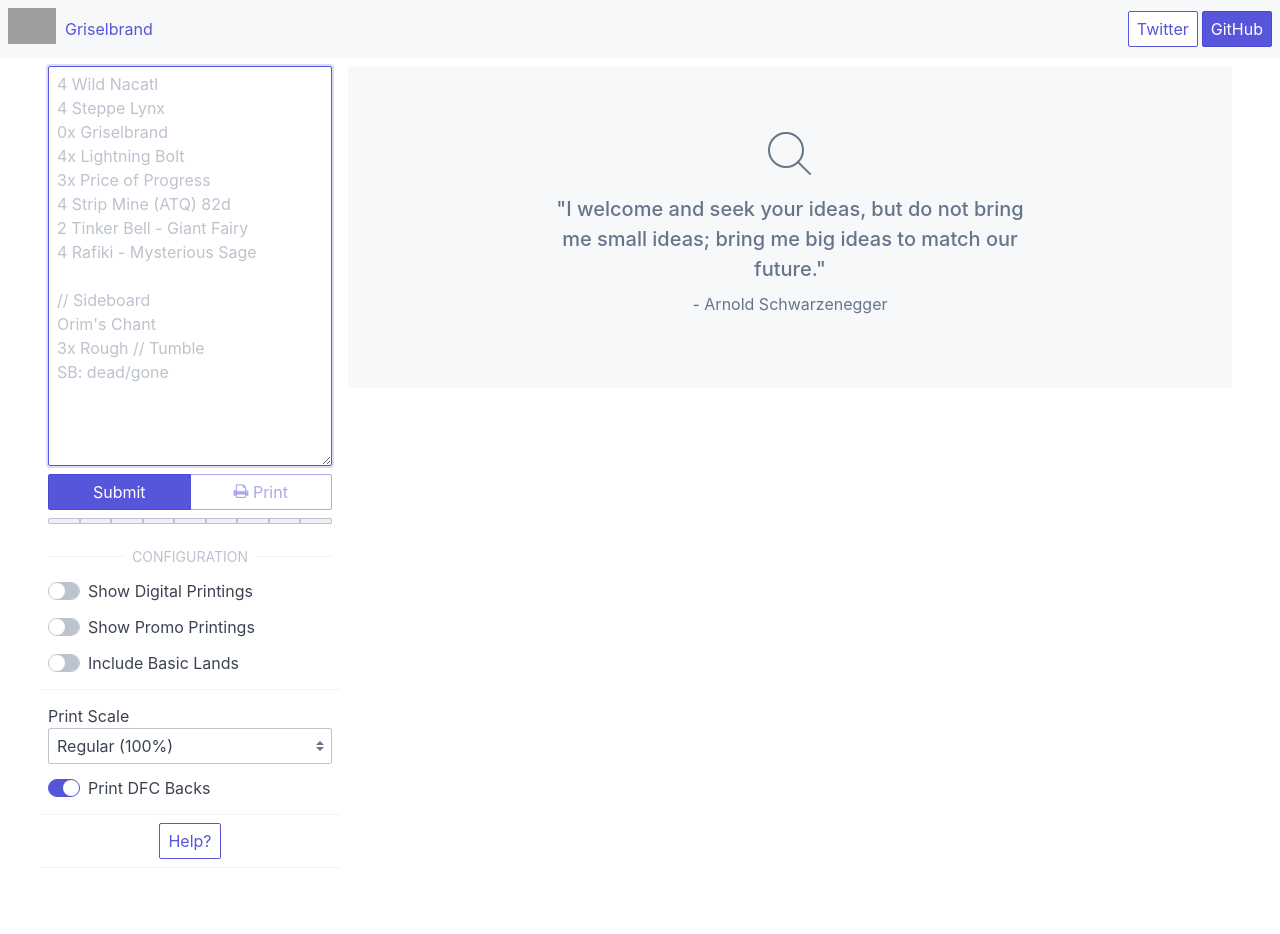
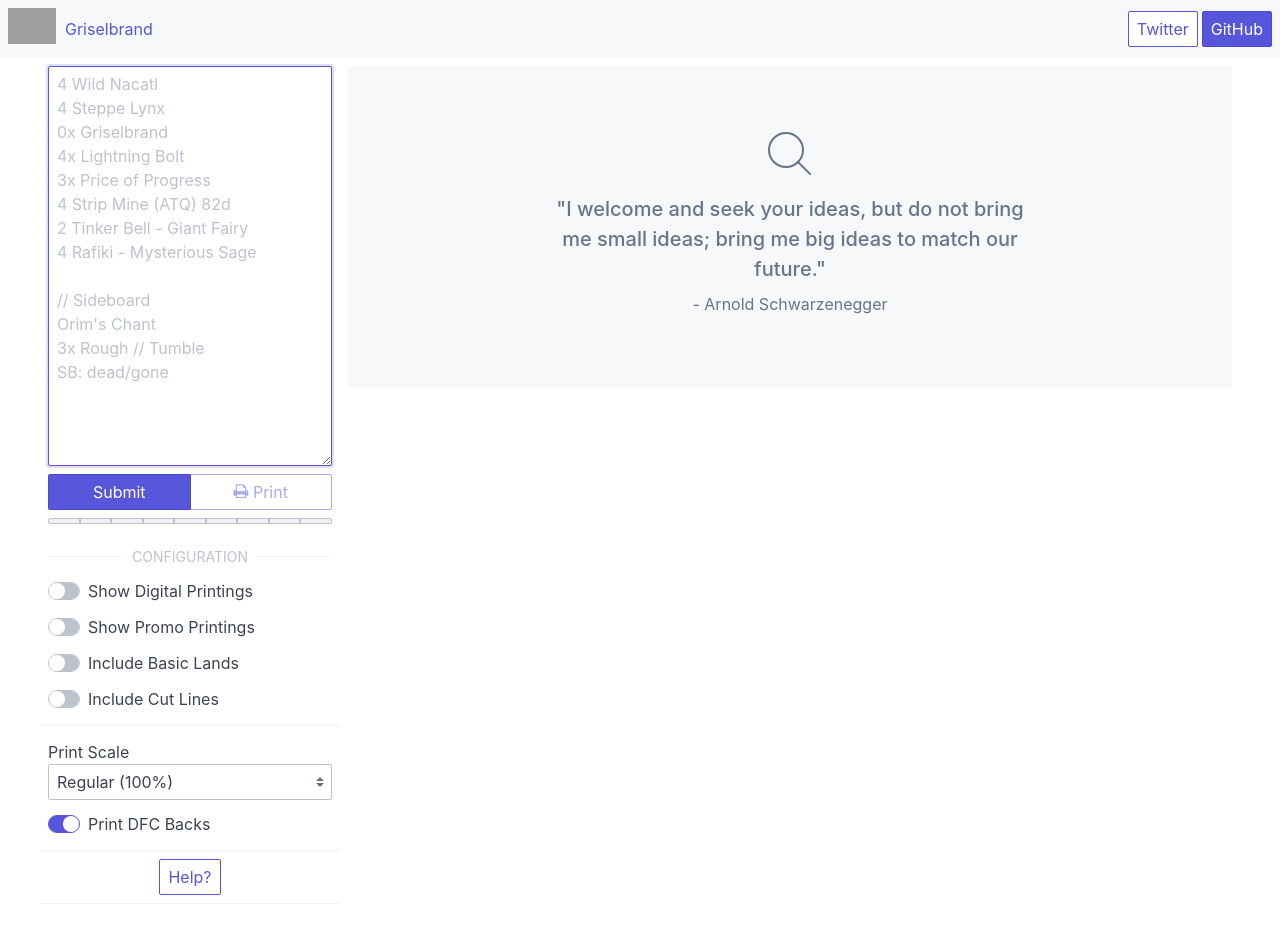
Before and after one commit to haganbmj/mtg-proxy-site, a Vue app: page / in a window 1280 px wide. Shown: the top 934 px of the page. Built offline with nearby package versions, Linux system fonts and the light colour scheme; grey boxes are pictures that could not be loaded.

Commit message:
feat: added option to include cut lines (#200)
Co-authored-by: Michael Kryukov <mkrukov@bestplace.pro>

```diff
--- a/src/views/ProxyPage.vue
+++ b/src/views/ProxyPage.vue
@@ -45,6 +45,13 @@
                             <label class="form-switch">
                                 <input type="checkbox" v-model="config.includeBasics">
                                 <i class="form-icon"></i> Include Basic Lands
+                            </label>
+                        </div>
+
+                        <div class="column col-12">
+                            <label class="form-switch">
+                                <input type="checkbox" v-model="config.includeCutLines">
+                                <i class="form-icon"></i> Include Cut Lines
                             </label>
                         </div>
 
@@ -113,7 +120,7 @@
         </div>
     </div>
 
-    <div id="print-content" :class="'scale-' + config.scale">
+    <div id="print-content" :class="[`scale-${config.scale}`, {'with-cut-lines': config.includeCutLines}]">
         <template v-for="(card, index) in cards" :key="index">
             <img v-for="n in card.quantity" :key="n" :src="card.selectedOption.url" v-show="shouldShowCard(card)">
             <img v-for="n in card.quantity" :key="n" :src="card.selectedOption.urlBack" v-show="shouldShowCard(card, 'back')">
@@ -150,6 +157,7 @@ export default {
                 includeDigital: false,
                 includePromo: false,
                 includeBasics: false,
+                includeCutLines: false,
                 dfcBacks: true,
                 scale: 'normal',
                 decklist: '',
@@ -213,6 +221,7 @@ export default {
             localStorage.includeDigital = this.config.includeDigital;
             localStorage.includePromo = this.config.includePromo;
             localStorage.includeBasics = this.config.includeBasics;
+            localStorage.includeCutLines = this.config.includeCutLines;
             localStorage.dfcBacks = this.config.dfcBacks;
             localStorage.scale = this.config.scale;
         },
@@ -220,6 +229,7 @@ export default {
             this.config.includeDigital = localStorage.includeDigital === 'true';
             this.config.includePromo = localStorage.includePromo === 'true';
             this.config.includeBasics = localStorage.includeBasics === 'true';
+            this.config.includeCutLines = localStorage.includeCutLines === 'true';
             this.config.dfcBacks = !(localStorage.dfcBacks === 'false');
             this.config.scale = localStorage.scale ?? 'normal';
         },
@@ -421,6 +431,10 @@ export default {
         padding: 0;
     }
 
+    #print-content.with-cut-lines img {
+        margin: 0 1px 1px 0;
+    }
+
     #print-content.scale-large img {
         width: calc(60mm * 1.02);
         height: calc(85mm * 1.02);
```
